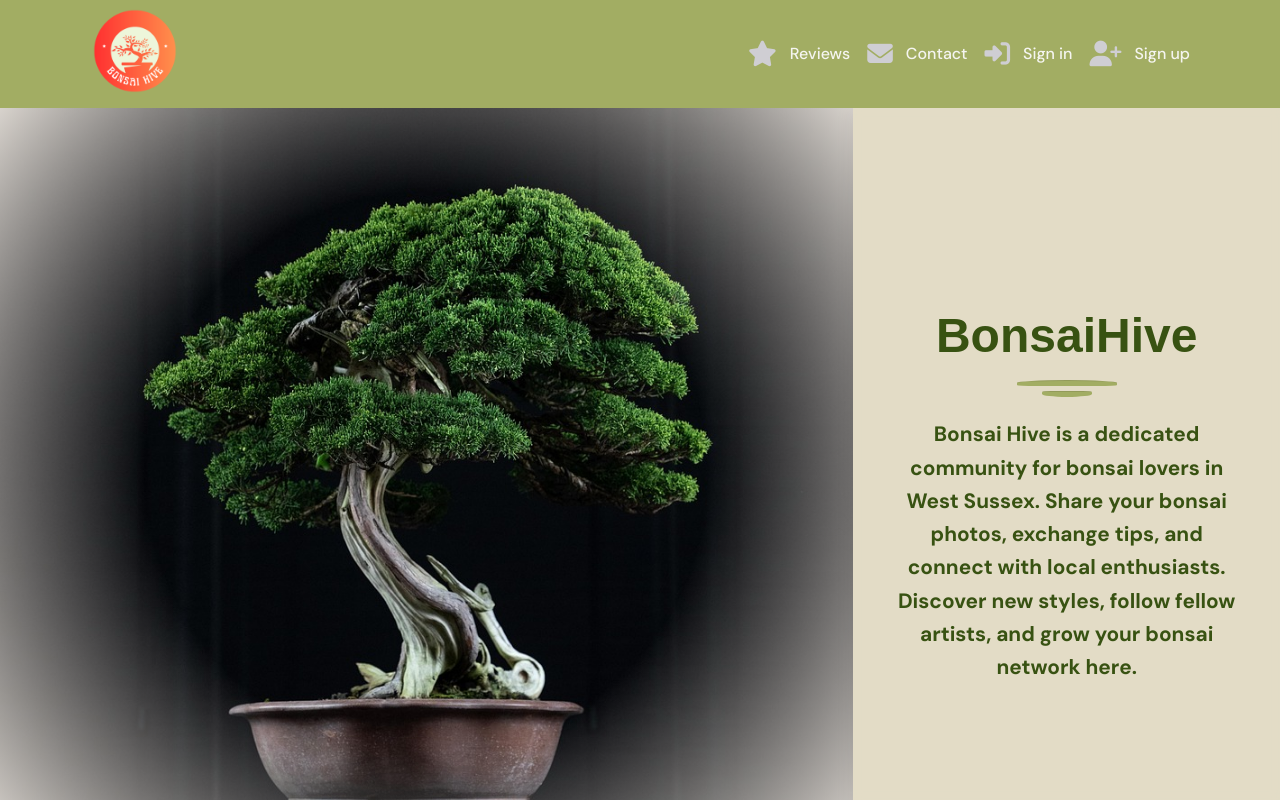
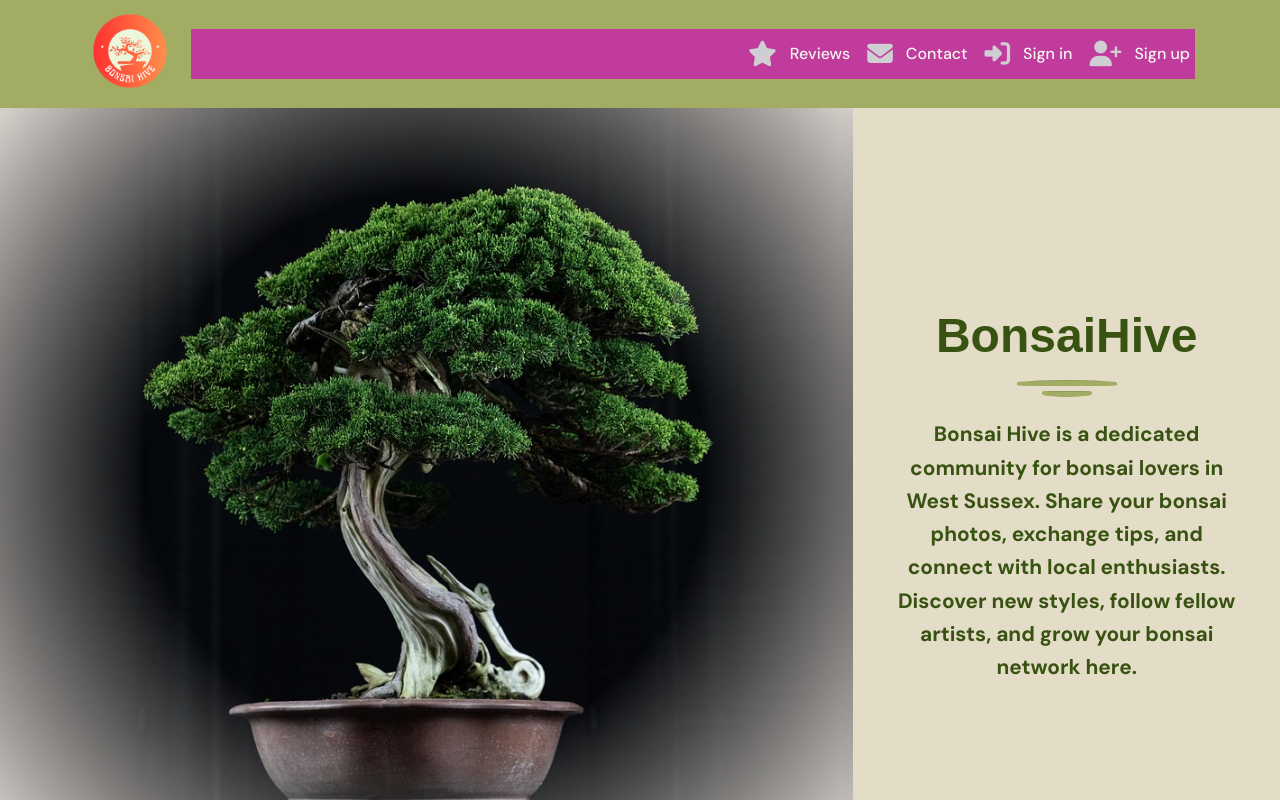
Before and after one commit to techistem/bonsaihive-react, a React (Create React App) app: page / in a window 1280 px wide. Built offline with nearby package versions, Linux system fonts and the light colour scheme; no server answers.

Commit message:
Update package.json

```diff
--- a/package.json
+++ b/package.json
@@ -2,7 +2,6 @@
   "name": "moments",
   "version": "0.1.0",
   "private": true,
-  "homepage": "https://techistem.github.io/bonsaihive-react",
   "dependencies": {
     "@testing-library/jest-dom": "^5.17.0",
     "@testing-library/react": "^11.2.7",
--- a/src/api/axiosDefaults.js
+++ b/src/api/axiosDefaults.js
@@ -2,6 +2,6 @@ import axios from "axios";
 
 axios.defaults.baseURL = 'https://drf-bonsaihive-91939050de59.herokuapp.com/';
 axios.defaults.headers.post['Content-Type'] = 'multipart/form-data';
- axios.defaults.withCredentials = true;
- export const axiosReq = axios.create();
- export const axiosRes = axios.create();
+axios.defaults.withCredentials = true;
+export const axiosReq = axios.create();
+export const axiosRes = axios.create();
--- a/src/components/NavBar.js
+++ b/src/components/NavBar.js
@@ -206,7 +206,7 @@ const NavBar = () => {
 
 
       <Container>
-        <NavLink to="/" exact onClick={closeMenus}>
+        <NavLink to="/" onClick={closeMenus}>
           <Navbar.Brand>
             <img src={logo} alt="BonsaiHive logo" className={styles.LogoImage} />
           </Navbar.Brand>
--- a/src/index.css
+++ b/src/index.css
@@ -16,3 +16,8 @@ code {
   font-family: source-code-pro, Menlo, Monaco, Consolas, 'Courier New',
     monospace;
 }
+
+.navbar-collapse {
+  background-color: rgb(192, 59, 156);
+  border: 0cap;
+}
--- a/src/styles/NavBar.module.css
+++ b/src/styles/NavBar.module.css
@@ -12,8 +12,8 @@
 }
 
 .LogoImage {
-  height: 100px;
-  width: 100px;
+  height: 90px;
+  width: 90px;
   object-fit: contain;
   display: block;
 }
@@ -133,9 +133,8 @@ button.NavLink:hover i {
 @media (max-width: 768px) {
   .navbar-collapse {
     background-color: #A2AD63 !important; /* NavBar rengine uyumlu */
-    padding: 1rem 1.5rem;
     border-radius: 0 0 10px 10px;
-    padding: 1rem 1.5rem;
+
   }
 
   .dropdown-item {
```
